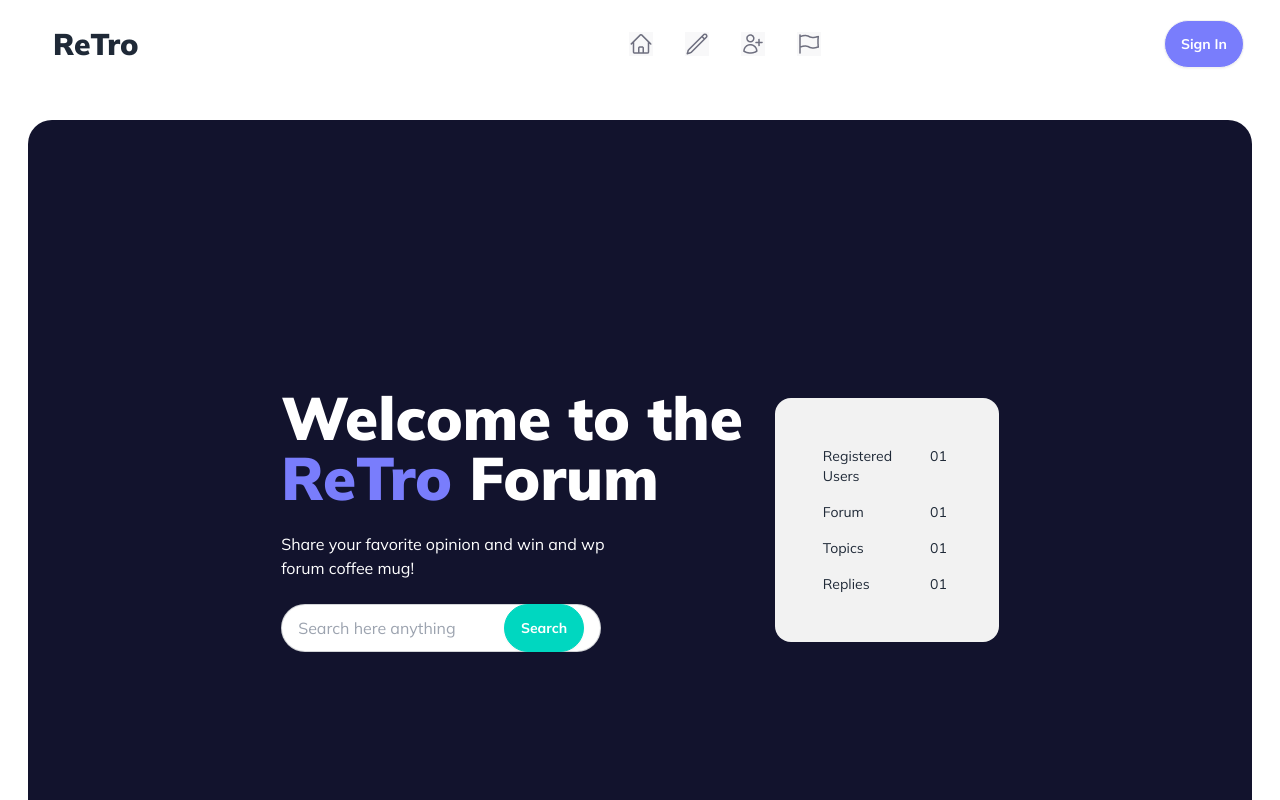
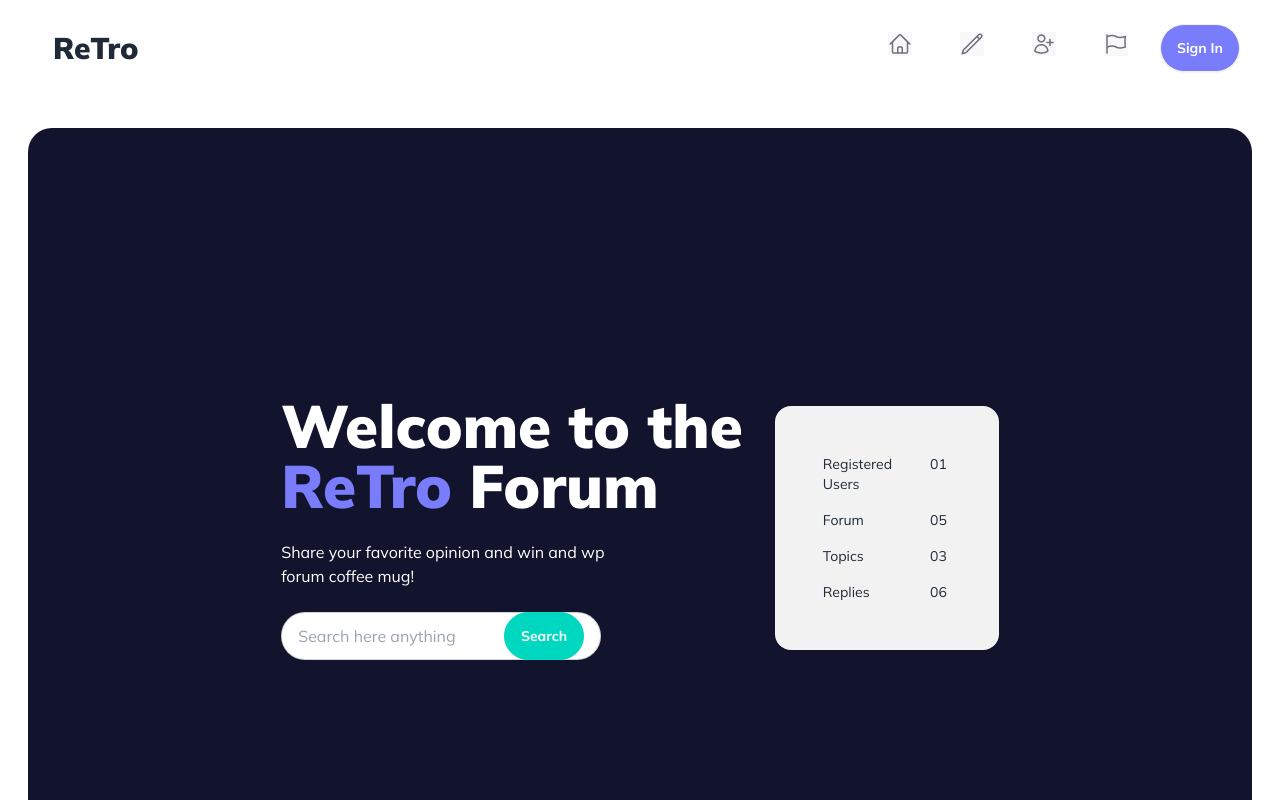
Before and after one commit to AbidShazid3/B9-retro-website, a plain HTML site: page index.html in a window 1280 px wide. Shown: the top 800 px of the page. Drawn offline with nearby package versions, Linux system fonts and the light colour scheme.

Commit message:
added navbar changes

```diff
--- a/index.html
+++ b/index.html
@@ -37,7 +37,7 @@
                     <a class="btn btn-ghost text-3xl font-black">ReTro</a>
                 </div>
                 <div class="navbar-end hidden lg:flex">
-                    <ul class="menu menu-horizontal px-1">
+                    <ul class="menu menu-horizontal px-1 gap-4">
                         <li><a href="#" title="Home"><img src="images/home.png" alt="Home"></a>
                         </li>
                         <li><a href="#" title="Edit"><img src="images/edit.png" alt="Edit"></a>
@@ -46,10 +46,8 @@
                         </li>
                         <li><a href="#" title="Flag"><img src="images/flag.png" alt="Flag"></a>
                         </li>
+                        <li><a class="btn text-white text-sm font-bold bg-[#797DFC] rounded-full">Sign In</a></li>
                     </ul>
-                </div>
-                <div class="navbar-end">
-                    <a class="btn text-white text-sm font-bold bg-[#797DFC] rounded-full">Sign In</a>
                 </div>
             </div>
         </nav>
@@ -74,15 +72,15 @@
                         </div>
                         <div class="flex justify-between pr-1">
                             <h4>Forum</h4>
-                            <p>01</p>
+                            <p>05</p>
                         </div>
                         <div class="flex justify-between pr-1">
                             <h4>Topics</h4>
-                            <p>01</p>
+                            <p>03</p>
                         </div>
                         <div class="flex justify-between pr-1">
                             <h4>Replies</h4>
-                            <p>01</p>
+                            <p>06</p>
                         </div>
                     </div>
                 </div>
```
